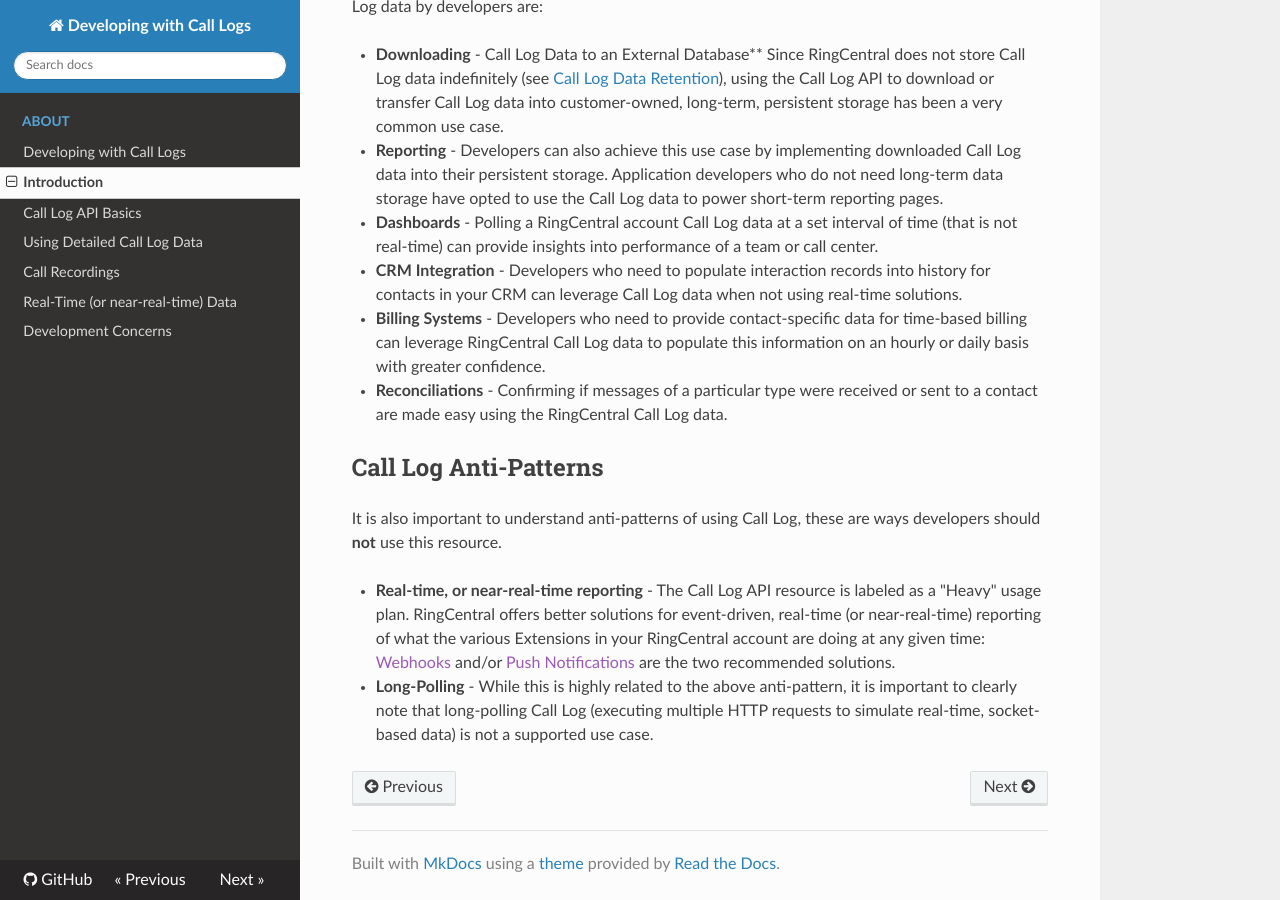
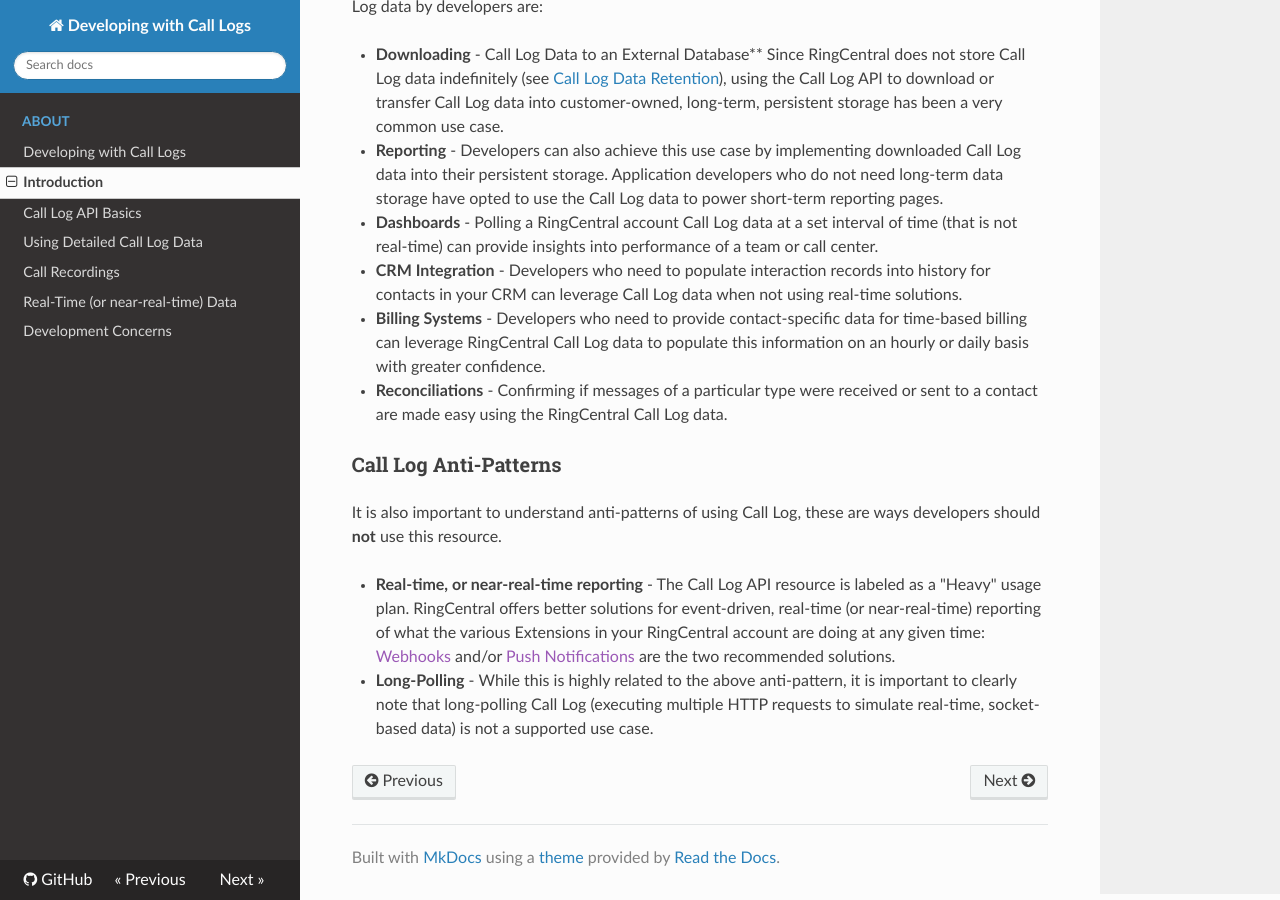
Before and after one commit to grokify/developing-with-call-logs, an MkDocs documentation site: the page built from docs/introduction.md, in a window 1280 px wide and 900 px high, scrolled down 696 px. Built offline with MkDocs 1.6.1, drawn with Linux system fonts in a browser that asks for light colours; nearby versions of some CDN libraries; old or Windows-style settings are respelled for this version of MkDocs.

Commit message:
Quick visual and organizational fix

```diff
--- a/docs/introduction.md
+++ b/docs/introduction.md
@@ -21,7 +21,7 @@ Call Log data can be used as a solution for several use cases, the most common u
 * **Billing Systems** - Developers who need to provide contact-specific data for time-based billing can leverage RingCentral Call Log data to populate this information on an hourly or daily basis with greater confidence.
 * **Reconciliations** - Confirming if messages of a particular type were received or sent to a contact are made easy using the RingCentral Call Log data.
 
-## Call Log Anti-Patterns
+### Call Log Anti-Patterns
 
 It is also important to understand anti-patterns of using Call Log, these are ways developers should **not** use this resource.
 
```
